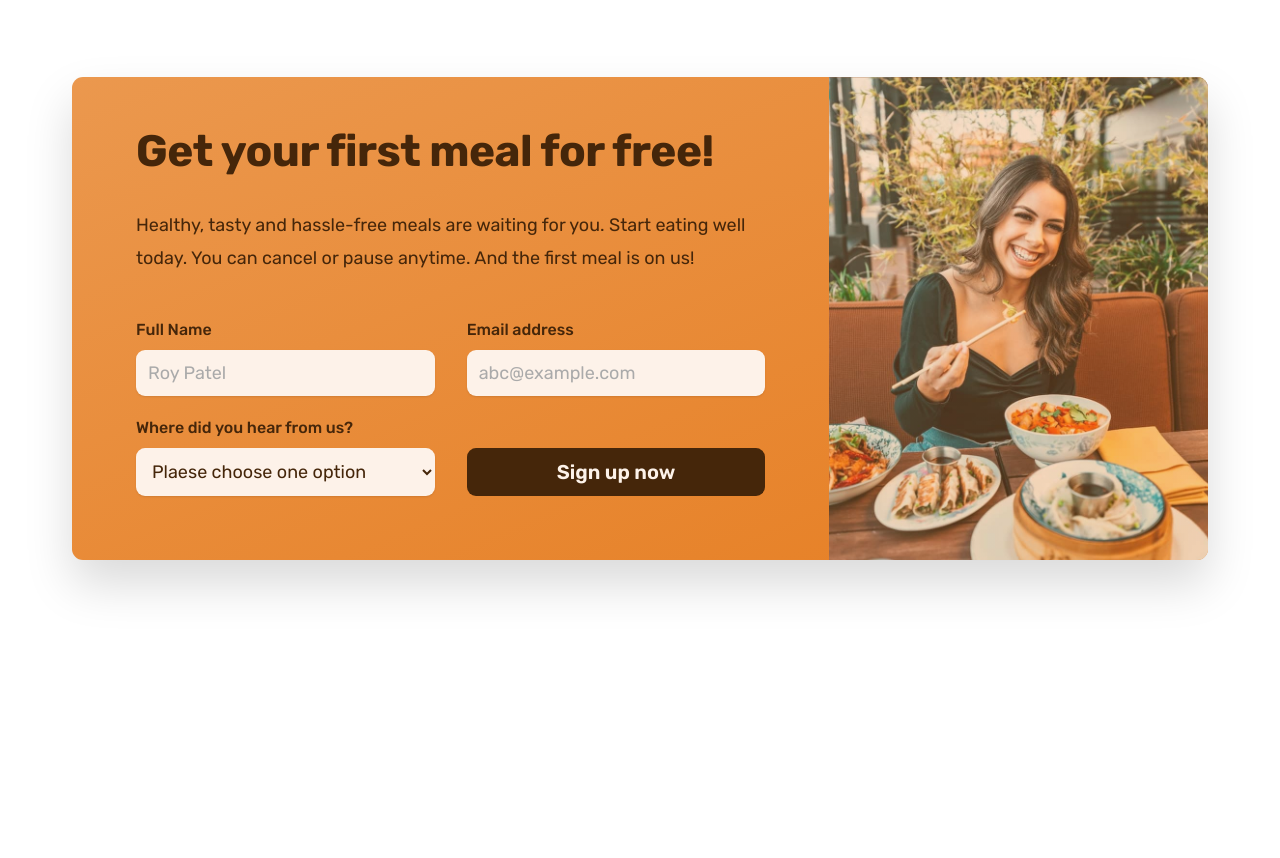
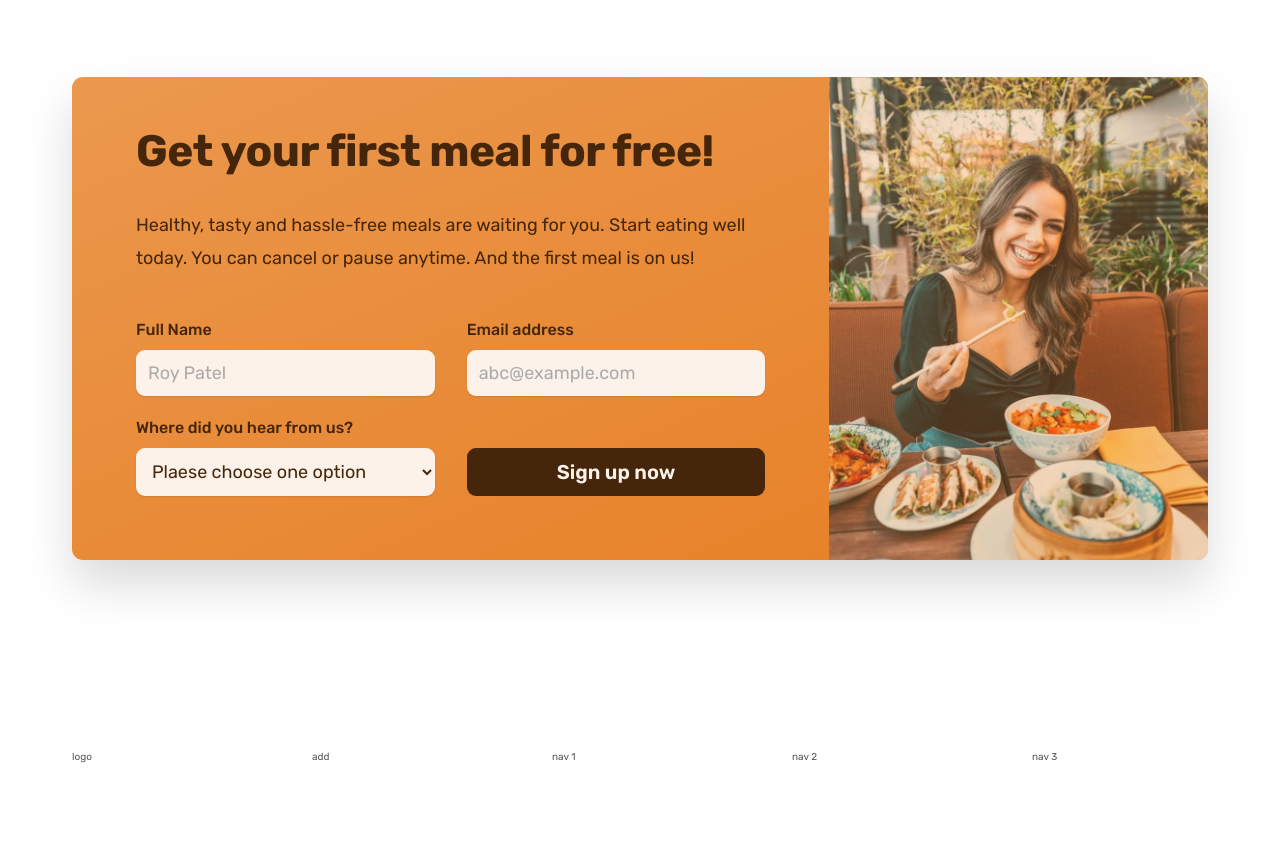
Before and after one commit to Dharmik3/Omnifood-project, a plain HTML site: page index.html in a window 1280 px wide. Shown: the part 5902-6760 px from the top of the page. Before the commit the page ends 6558 px from the top, so only its background shows below. Drawn offline with nearby package versions, Linux system fonts and the light colour scheme.

Commit message:
footer raw and .gitignore added

```diff
--- a/css/style.css
+++ b/css/style.css
@@ -285,6 +285,9 @@ body {
 }
 .grid--4-cols {
   grid-template-columns: repeat(4, 1fr);
+}
+.grid--5-cols{
+  grid-template-columns: repeat(5,1fr);
 }
 .step-number {
   font-size: 8.6rem;
@@ -688,3 +691,10 @@ strong {
   /* outline-offset: 8px; */
   box-shadow: 0 0 0 0.8rem rgba(253, 242, 233, 0.5);
 }
+/* ******************* */
+
+/* footer */
+
+.footer{
+  padding: 9.6rem 0;
+}
--- a/index.html
+++ b/index.html
@@ -560,6 +560,15 @@
         </div>
       </section>
     </main>
+    <footer class="footer">
+      <div class="container grid grid--5-cols">
+        <div class="logo-col">logo</div>
+        <div class="address-col">add</div>
+        <nav class="nav-col">nav 1</nav>
+        <nav class="nav-col">nav 2</nav>
+        <nav class="nav-col">nav 3</nav>
+      </div>
+    </footer>
     <script
       type="module"
       src="https://unpkg.com/ionicons@5.5.2/dist/ionicons/ionicons.esm.js"
```
Also changed, not shown: 1 other file.
